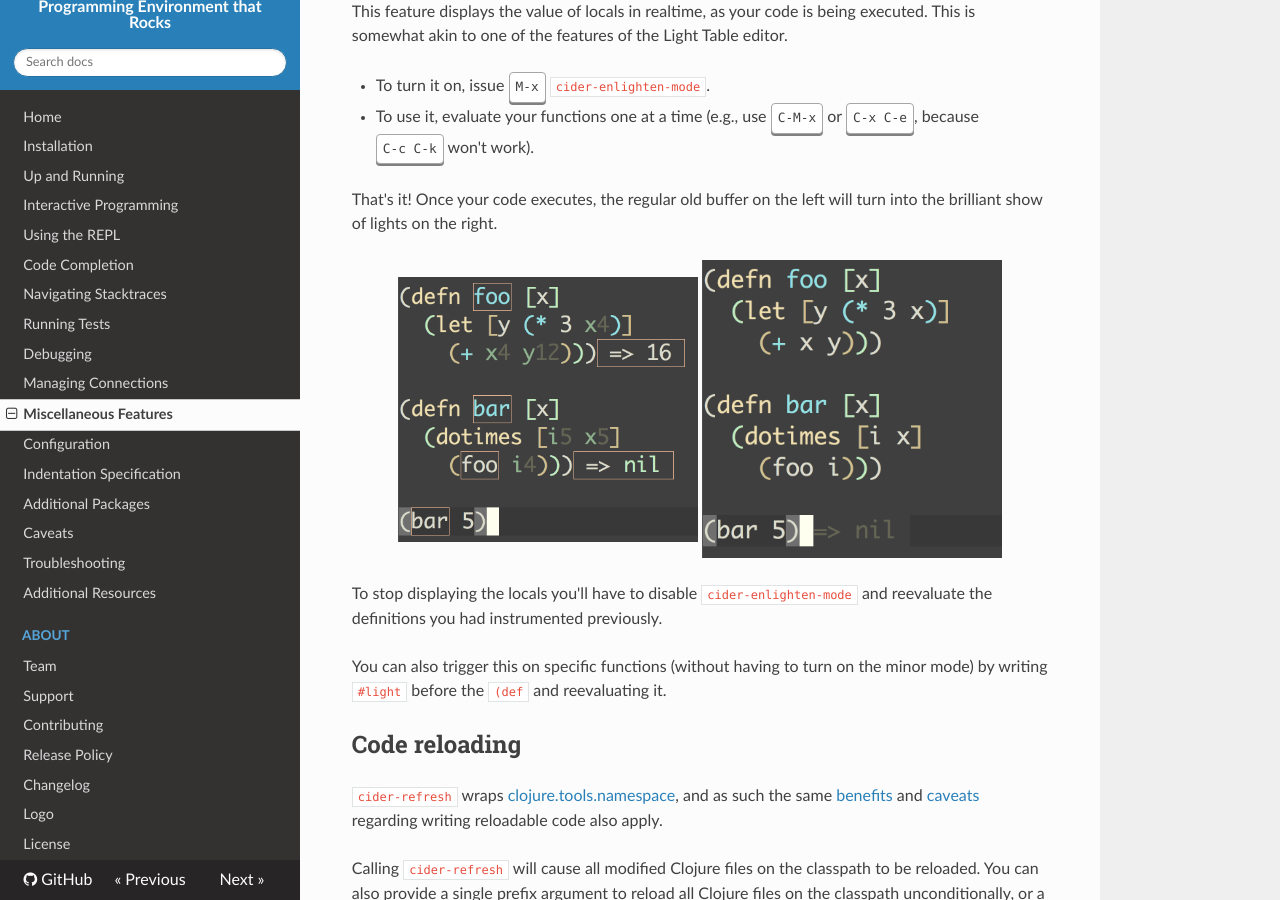
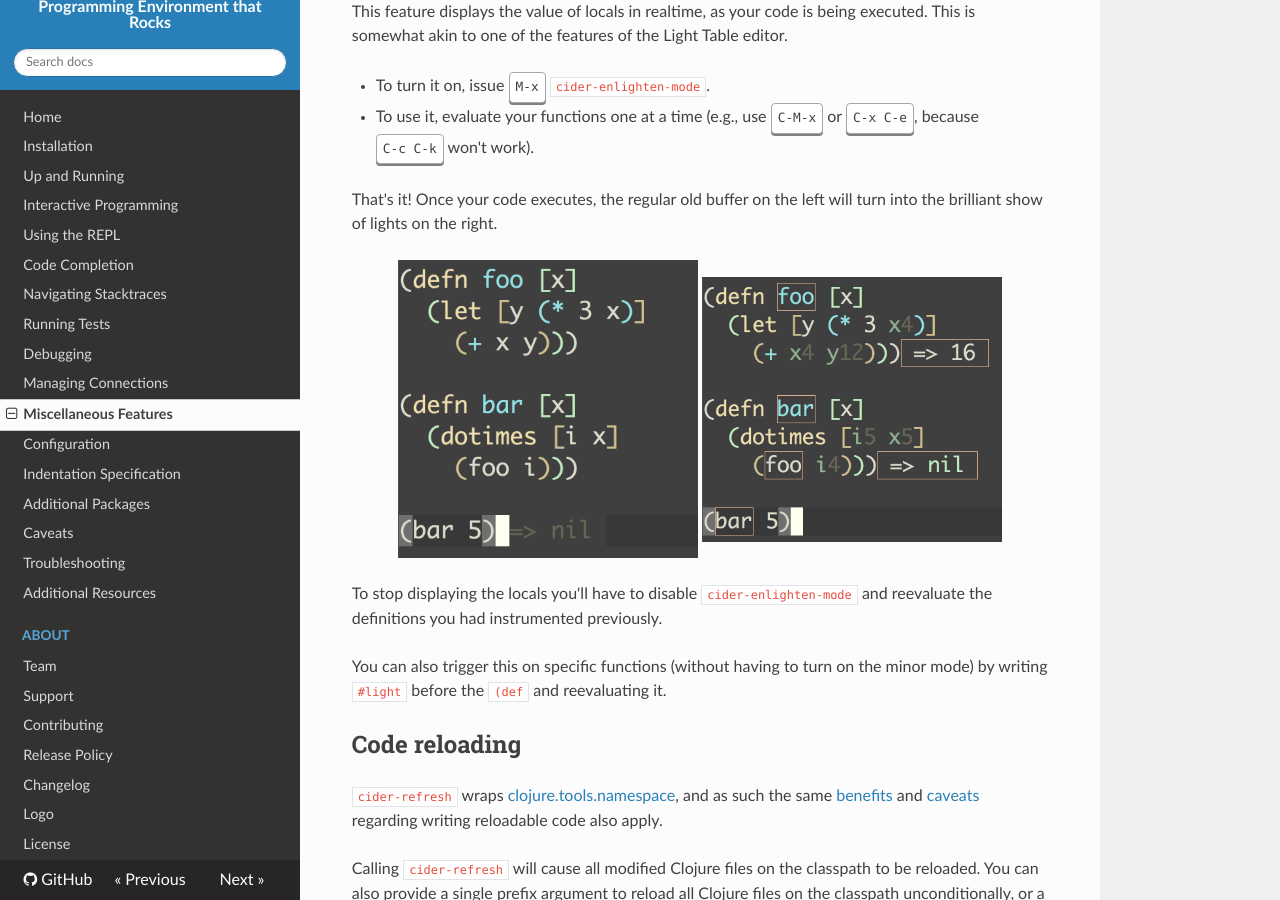
Before and after one commit to clojure-emacs/cider, an MkDocs documentation site: the page built from doc/miscellaneous_features.md, in a window 1280 px wide and 900 px high, scrolled down 1854 px. Built offline with MkDocs 1.6.1, drawn with Linux system fonts in a browser that asks for light colours; nearby versions of some CDN libraries; old or Windows-style settings are respelled for this version of MkDocs.

Commit message:
Swap the enlighten images
They weren't properly named.

```diff
--- a/doc/miscellaneous_features.md
+++ b/doc/miscellaneous_features.md
@@ -81,8 +81,8 @@
 into the brilliant show of lights on the right.
 
 <p align="center">
-  <img src="../images/enlighten_off.png" width="300" />
-  <img src="../images/enlighten_on.png" width="300" />
+  <img src="../images/enlighten_disabled.png" width="300" />
+  <img src="../images/enlighten_enabled.png" width="300" />
 </p>
 
 To stop displaying the locals you'll have to disable `cider-enlighten-mode`
```
Also changed, not shown: doc/images/enlighten_disabled.png (renamed from doc/images/enlighten_on.png), doc/images/enlighten_enabled.png (renamed from doc/images/enlighten_off.png).
